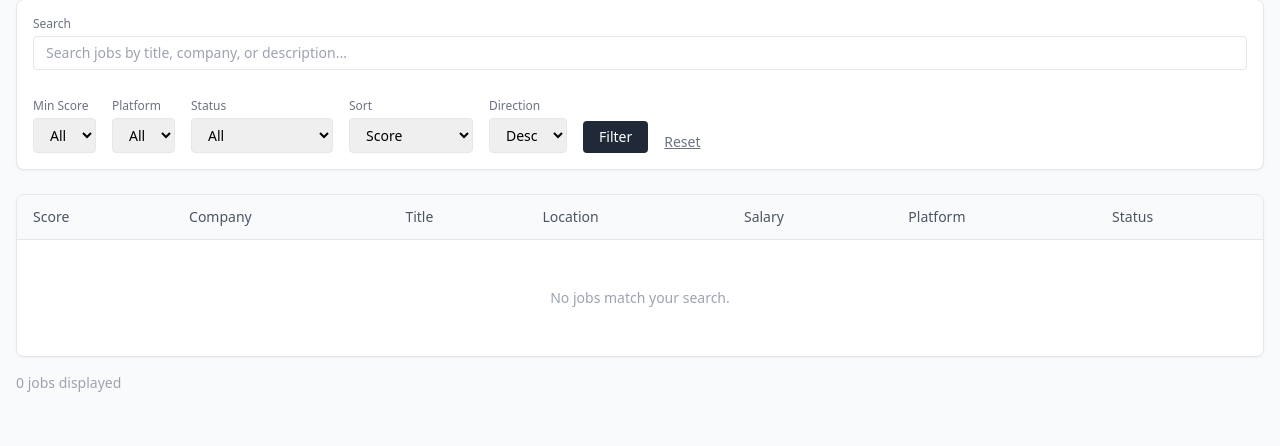
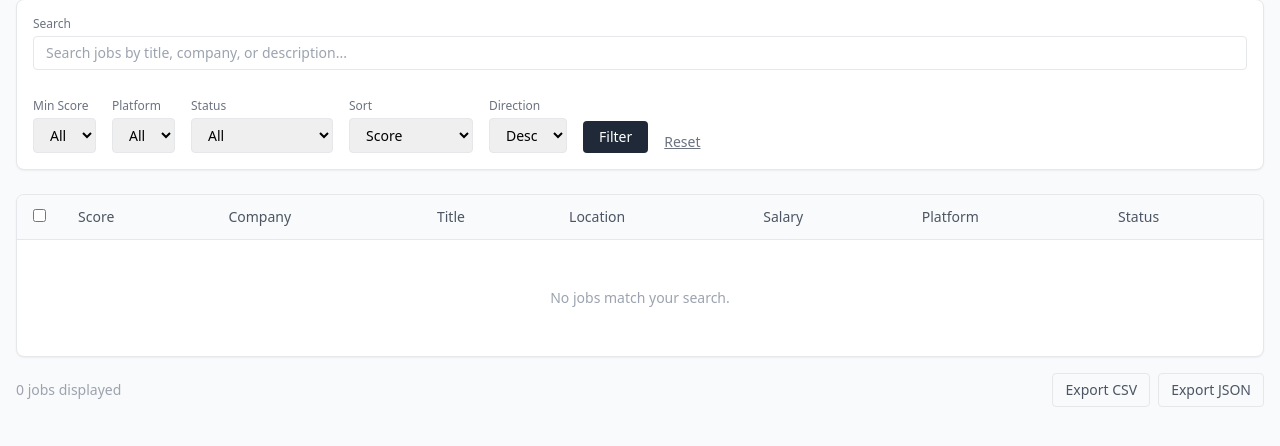
Before and after one commit to PatrykQuantumNomad/jobs, a FastAPI app: page / in a window 1280 px wide. Shown: the part 196-642 px from the top of the page. Run offline with FastAPI, Linux system fonts and the light colour scheme; data that the repository does not hold is empty; some libraries are stand-ins or nearby versions.

Commit message:
feat(05-04): add checkboxes, bulk action bar, and export buttons to dashboard
- Checkbox column with stopPropagation to avoid triggering row navigation
- Select-all header checkbox with toggleSelectAll JS function
- Bulk action bar (hidden by default) with status dropdown and Apply button
- Export CSV/JSON links with filter-aware query parameters
- htmx:afterSwap handler resets checkbox state after bulk updates
- Empty state colspan updated from 7 to 8 for new checkbox column

Co-Authored-By: Claude Opus 4.6 <noreply@anthropic.com>

```diff
--- a/webapp/templates/dashboard.html
+++ b/webapp/templates/dashboard.html
@@ -89,11 +89,38 @@
     </form>
 </div>
 
+<!-- Bulk Action Bar -->
+<div id="bulk-bar" class="hidden bg-indigo-50 border border-indigo-200 rounded-lg p-3 mb-4 flex items-center gap-4">
+    <span id="selected-count" class="text-sm font-medium text-indigo-800">0 selected</span>
+    <select name="bulk_status" class="border rounded px-3 py-1.5 text-sm">
+        <option value="">Change status to...</option>
+        {% for s in statuses %}
+        <option value="{{ s }}">{{ s | replace('_', ' ') | title }}</option>
+        {% endfor %}
+    </select>
+    <button type="button"
+            hx-post="/bulk/status"
+            hx-include="#bulk-form, [name='q'], [name='score'], [name='platform'], [name='status'], [name='sort'], [name='dir']"
+            hx-target="#job-table-body"
+            hx-swap="innerHTML"
+            class="bg-indigo-600 text-white px-4 py-1.5 rounded text-sm font-medium hover:bg-indigo-700">
+        Apply
+    </button>
+    <button type="button" onclick="clearSelection()" class="text-sm text-gray-500 hover:text-gray-700">
+        Clear
+    </button>
+</div>
+
 <!-- Job Table -->
+<form id="bulk-form">
 <div class="bg-white rounded-lg shadow-sm border overflow-hidden">
     <table class="w-full text-sm">
         <thead class="bg-gray-50 border-b">
             <tr>
+                <th class="px-4 py-3 w-10">
+                    <input type="checkbox" id="select-all" class="rounded border-gray-300"
+                           onchange="toggleSelectAll(this)">
+                </th>
                 <th class="px-4 py-3 text-left font-medium text-gray-600">Score</th>
                 <th class="px-4 py-3 text-left font-medium text-gray-600">Company</th>
                 <th class="px-4 py-3 text-left font-medium text-gray-600">Title</th>
@@ -108,6 +135,50 @@
         </tbody>
     </table>
 </div>
+</form>
 
-<div class="mt-4 text-sm text-gray-400">{{ jobs | length }} jobs displayed</div>
+<div class="mt-4 flex items-center justify-between">
+    <div class="text-sm text-gray-400">{{ jobs | length }} jobs displayed</div>
+    <div class="flex gap-2">
+        <a id="export-csv-link"
+           href="/export/csv?q={{ filters.q or '' | urlencode }}&score={{ filters.score or '' }}&platform={{ filters.platform or '' }}&status={{ filters.status or '' }}&sort={{ filters.sort or 'score' }}&dir={{ filters.dir or 'desc' }}"
+           class="text-sm px-3 py-1.5 rounded border text-gray-600 hover:bg-gray-50">
+            Export CSV
+        </a>
+        <a id="export-json-link"
+           href="/export/json?q={{ filters.q or '' | urlencode }}&score={{ filters.score or '' }}&platform={{ filters.platform or '' }}&status={{ filters.status or '' }}&sort={{ filters.sort or 'score' }}&dir={{ filters.dir or 'desc' }}"
+           class="text-sm px-3 py-1.5 rounded border text-gray-600 hover:bg-gray-50">
+            Export JSON
+        </a>
+    </div>
+</div>
+
+<script>
+function toggleSelectAll(el) {
+    document.querySelectorAll('input[name="job_keys"]').forEach(cb => {
+        cb.checked = el.checked;
+    });
+    updateBulkBar();
+}
+
+function updateBulkBar() {
+    const count = document.querySelectorAll('input[name="job_keys"]:checked').length;
+    document.getElementById('selected-count').textContent = count + ' selected';
+    document.getElementById('bulk-bar').classList.toggle('hidden', count === 0);
+}
+
+function clearSelection() {
+    document.querySelectorAll('input[name="job_keys"]').forEach(cb => cb.checked = false);
+    document.getElementById('select-all').checked = false;
+    updateBulkBar();
+}
+
+// Re-attach after htmx swaps (checkboxes are replaced)
+document.body.addEventListener('htmx:afterSwap', function(e) {
+    if (e.detail.target.id === 'job-table-body') {
+        document.getElementById('select-all').checked = false;
+        updateBulkBar();
+    }
+});
+</script>
 {% endblock %}
--- a/webapp/templates/partials/job_rows.html
+++ b/webapp/templates/partials/job_rows.html
@@ -1,5 +1,9 @@
 {% for job in jobs %}
 <tr class="job-row" onclick="window.location='/jobs/{{ job.dedup_key | urlencode }}'">
+    <td class="px-4 py-3" onclick="event.stopPropagation()">
+        <input type="checkbox" name="job_keys" value="{{ job.dedup_key }}"
+               onchange="updateBulkBar()" class="rounded border-gray-300">
+    </td>
     <td class="px-4 py-3">
         <div class="flex items-center gap-1">
             {% if job.score %}
@@ -36,7 +40,7 @@
 {% endfor %}
 {% if not jobs %}
 <tr>
-    <td colspan="7" class="px-4 py-12 text-center text-gray-400">
+    <td colspan="8" class="px-4 py-12 text-center text-gray-400">
         No jobs match your search.
     </td>
 </tr>
```
